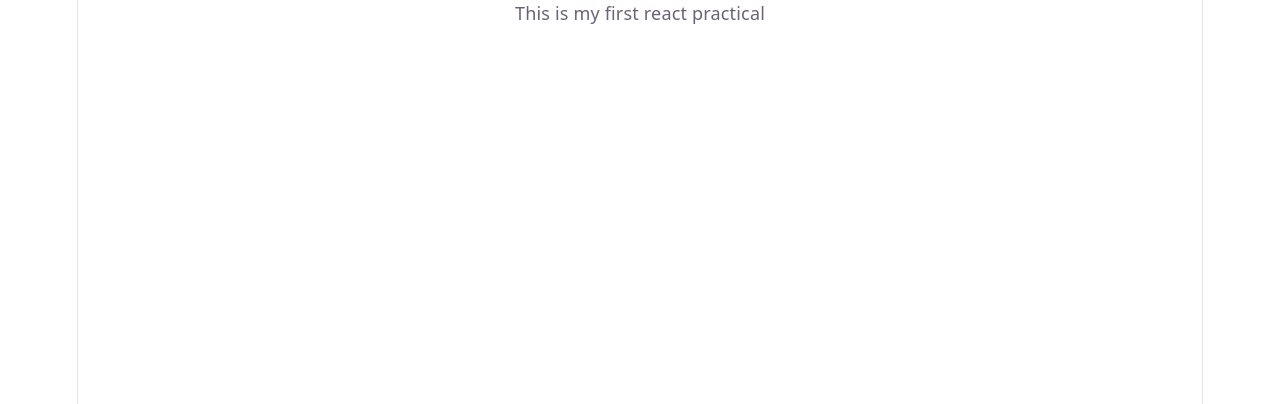
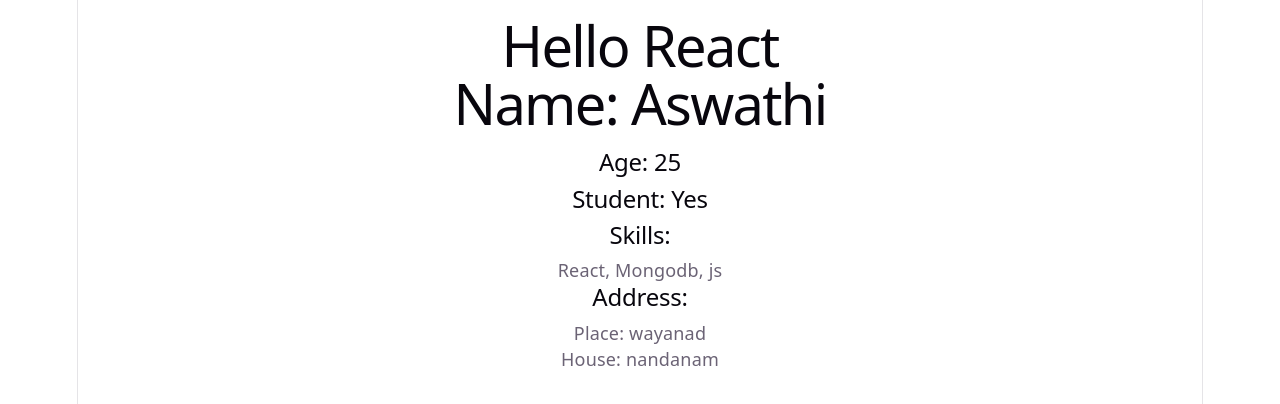
Before and after one commit to Aswathi-Manikandan/REACT-MASTERY, a React (Vite) app in the folder react-practice/: page / in a window 1280 px wide. Shown: the top 404 px of the page. Built offline with nearby package versions, Linux system fonts and the light colour scheme.

Commit message:
props different datatypes

```diff
--- a/react-practice/src/App.jsx
+++ b/react-practice/src/App.jsx
@@ -1,9 +1,12 @@
 import React from 'react'
-import First from './components/First'
+import Parent1 from './components/PROPS2/Parent1'
 
 const App = () => {
   return (
-    <First/>
+    <div>
+      <h1>Hello React</h1>
+      <Parent1/>
+    </div>
   )
 }
 
--- /dev/null
+++ b/react-practice/src/components/PROPS2/Child1.jsx
@@ -0,0 +1,23 @@
+
+import React from 'react'
+
+const Child1 = (props) => {
+  return (
+    <div>
+      <h1>Name: {props.name}</h1>
+
+      <h2>Age: {props.age}</h2>
+
+      <h2>Student: {props.IsStudent ? 'Yes' : 'No'}</h2>
+
+      <h2>Skills:</h2>
+      <p>{props.skills.join(', ')}</p>
+
+      <h2>Address:</h2>
+      <p>Place: {props.address.place}</p>
+      <p>House: {props.address.house}</p>
+    </div>
+  )
+}
+
+export default Child1
--- /dev/null
+++ b/react-practice/src/components/PROPS2/Parent1.jsx
@@ -0,0 +1,22 @@
+import React from 'react'
+import Child1 from './Child1'
+
+const Parent1 = () => {
+  return (
+    <div>
+
+        <Child1
+        name='Aswathi' //string
+        age = {25} //number
+        IsStudent = {true} //boolean
+        skills = {['React','Mongodb','js']} //array
+        address ={{place :'wayanad',house:'nandanam'}} //object
+        />
+    </div>
+  )
+}
+
+export default Parent1
+
+
+//DIFFERENT DATATYPES
```
Also changed, not shown: react-practice/src/components/PROPS1/Child.jsx (added, +12 -0 lines), react-practice/src/components/PROPS1/Parent.jsx (added, +13 -0 lines).
